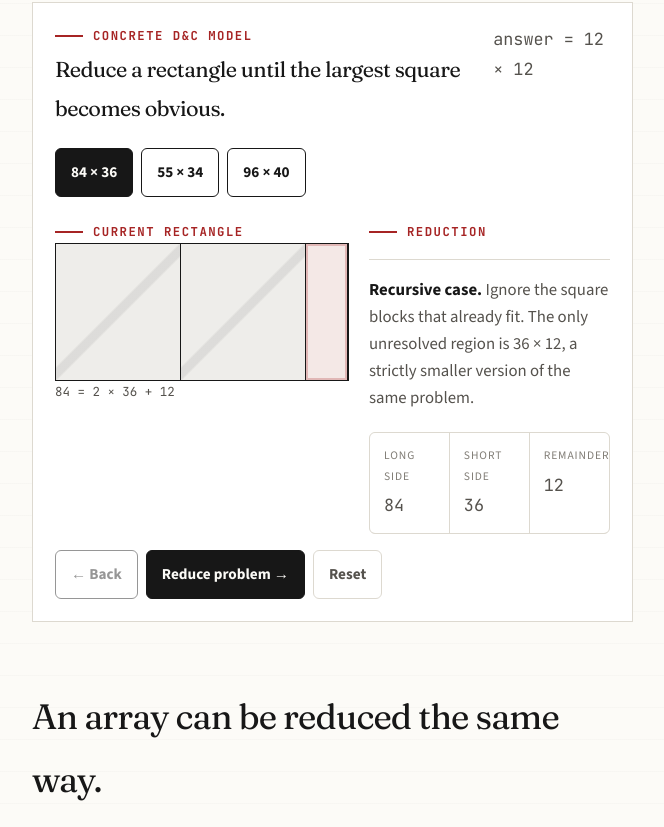
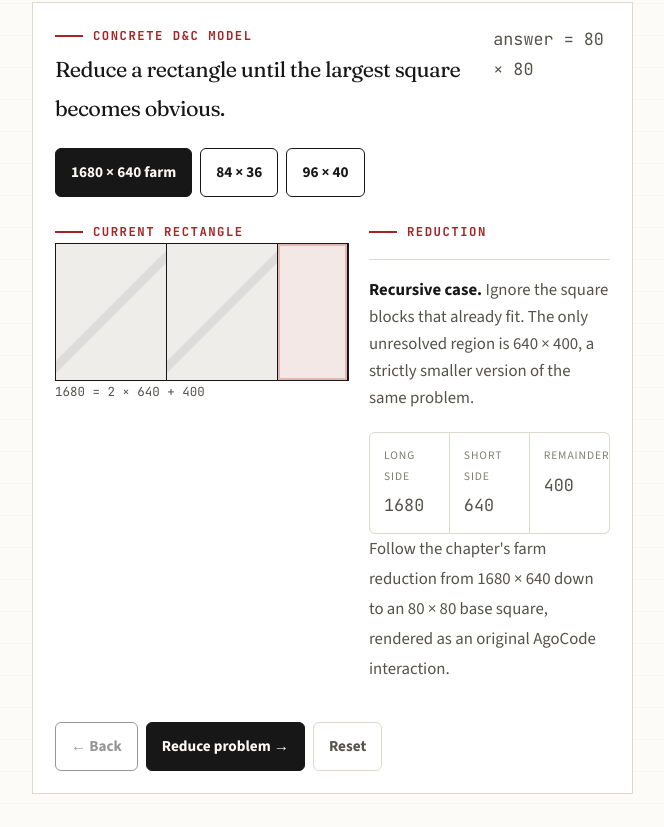
Before and after one commit to anatwork14/agocode, a Next.js app: page /learn/divide-and-conquer in a window 1280 px wide. Shown: the part 1213-2040 px from the top of the page, without its empty margins (234-898 px from the left). Built offline with nearby package versions, Linux system fonts and the light colour scheme.

Commit message:
refine: align divide-and-conquer farm model with Chapter 4

```diff
--- a/components/quicksort/DivideConquerTilingLab.tsx
+++ b/components/quicksort/DivideConquerTilingLab.tsx
@@ -10,8 +10,8 @@ type ReductionStep = {
 };
 
 const scenarios = [
+  { id: "farm", label: "1680 × 640 farm", width: 1680, height: 640 },
   { id: "studio", label: "84 × 36", width: 84, height: 36 },
-  { id: "poster", label: "55 × 34", width: 55, height: 34 },
   { id: "floor", label: "96 × 40", width: 96, height: 40 },
 ] as const;
 
@@ -33,7 +33,7 @@ function buildReductions(width: number, height: number) {
 }
 
 export function DivideConquerTilingLab() {
-  const [scenarioId, setScenarioId] = useState<(typeof scenarios)[number]["id"]>("studio");
+  const [scenarioId, setScenarioId] = useState<(typeof scenarios)[number]["id"]>("farm");
   const [stepIndex, setStepIndex] = useState(0);
   const scenario = scenarios.find((item) => item.id === scenarioId) ?? scenarios[0];
   const steps = useMemo(() => buildReductions(scenario.width, scenario.height), [scenario]);
@@ -52,7 +52,7 @@ export function DivideConquerTilingLab() {
     <div className="divide-lab">
       <div className="divide-lab__header">
         <div>
-          <div className="eyebrow">Concrete D&C model</div>
+          <div className="eyebrow">Concrete D&amp;C model</div>
           <h3>Reduce a rectangle until the largest square becomes obvious.</h3>
         </div>
         <span className="mono">answer = {largestSquare} × {largestSquare}</span>
@@ -110,6 +110,11 @@ export function DivideConquerTilingLab() {
             <div><dt>short side</dt><dd>{step.shortSide}</dd></div>
             <div><dt>remainder</dt><dd>{step.remainder}</dd></div>
           </dl>
+          {scenarioId === "farm" ? (
+            <p className="divide-source-note">
+              Follow the chapter&apos;s farm reduction from 1680 × 640 down to an 80 × 80 base square, rendered as an original AgoCode interaction.
+            </p>
+          ) : null}
         </section>
       </div>
 
```
